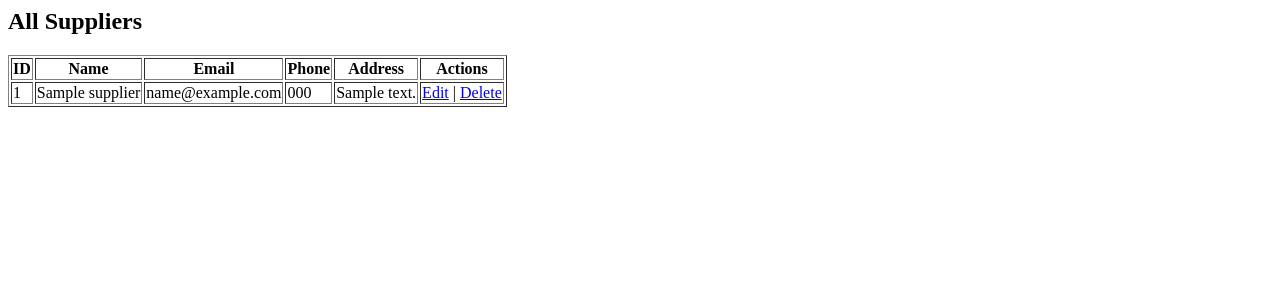
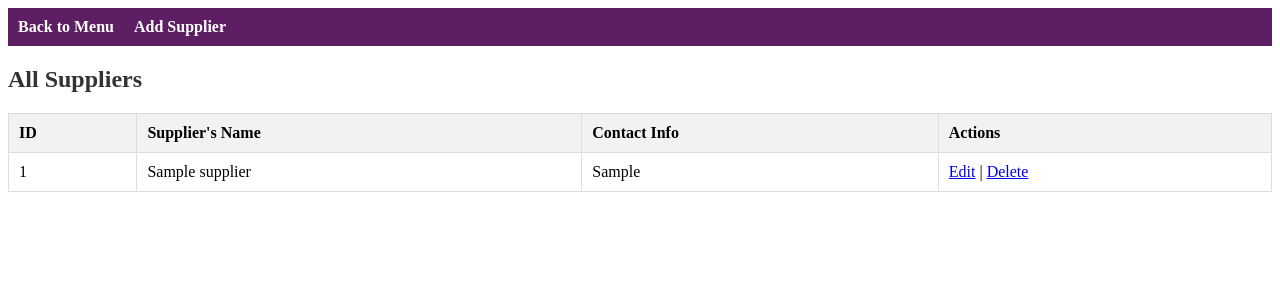
Before and after one commit to Migi22/Sylvester_Bike_Shop, a PHP site: page /supplier/index.php in a window 1280 px wide. Shown: the top 300 px of the page. Run offline with PHP 8.4, Linux system fonts and the light colour scheme; tables that the repository leaves empty or names only in its code hold one stand-in row (values such as "Sample post").

Commit message:
adjusted the index in suppliers

```diff
--- a/supplier/index.php
+++ b/supplier/index.php
@@ -5,17 +5,34 @@ include('../config/db_connection.php');
 // Fetch all suppliers from the database
 $sql = "SELECT * FROM supplier";
 $stmt = $pdo->query($sql);
+?>
 
-// Check if there are any suppliers
+<!DOCTYPE html>
+<html lang="en">
+<head>
+    <meta charset="UTF-8">
+    <title>All Suppliers - Sylvester's Bike Shop</title>
+    <link rel="stylesheet" href="../assets/index.css">
+</head>
+<body>
+
+    <!-- Navigation Menu -->
+    <nav>
+        <ul>
+            <li><a href="/Sylvester_Bike_Shop">Back to Menu</a></li>
+            <li><a href="add.php">Add Supplier</a></li>
+        </ul>
+    </nav>
+
+    <h2>All Suppliers</h2>
+
+    <?php
     if ($stmt->rowCount() > 0) {
-    echo "<h2>All Suppliers</h2>";
         echo "<table border='1'>
                 <tr>
                     <th>ID</th>
-                <th>Name</th>
-                <th>Email</th>
-                <th>Phone</th>
-                <th>Address</th>
+                    <th>Supplier's Name</th>
+                    <th>Contact Info</th>
                     <th>Actions</th>
                 </tr>";
 
@@ -23,9 +40,7 @@ if ($stmt->rowCount() > 0) {
             echo "<tr>
                     <td>" . $row['supplier_id'] . "</td>
                     <td>" . $row['supplier_name'] . "</td>
-                <td>" . $row['supplier_email'] . "</td>
-                <td>" . $row['supplier_phone'] . "</td>
-                <td>" . $row['supplier_address'] . "</td>
+                    <td>" . $row['supplier_contact_info'] . "</td>
                     <td>
                         <a href='edit.php?id=" . $row['supplier_id'] . "'>Edit</a> |
                         <a href='delete.php?id=" . $row['supplier_id'] . "'>Delete</a>
@@ -34,6 +49,9 @@ if ($stmt->rowCount() > 0) {
         }
         echo "</table>";
     } else {
-    echo "<p>No suppliers table is empty.</p>";  // Message when table is empty
+        echo "<p>No suppliers found.</p>";  // Message when table is empty
     }
     ?>
+
+</body>
+</html>
```
Lines whose indentation alone changed are shown as unchanged.
